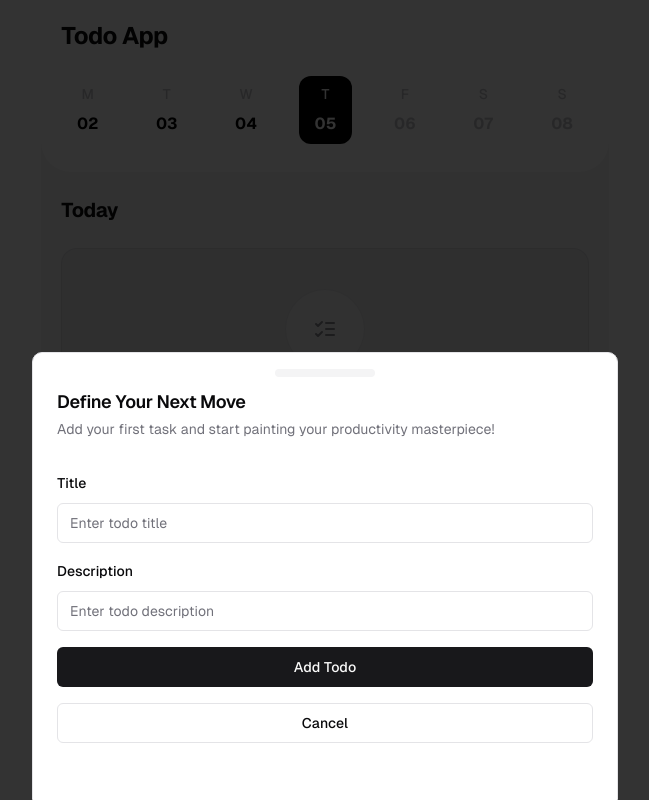
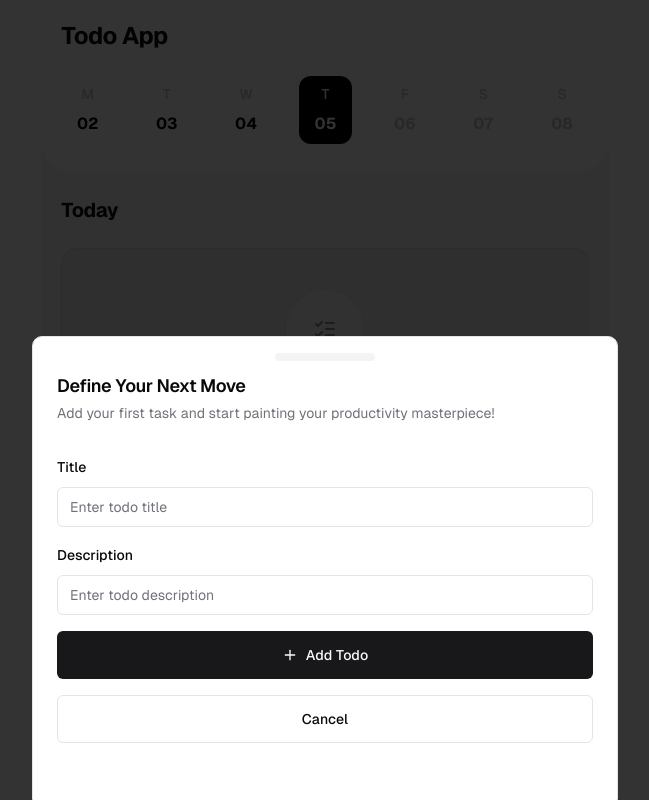
Before and after one commit to SkTomsi/next-todo, a Next.js app: page / in a window 1280 px wide. Both pictures are taken after a click on the button 640 px from the left and 728 px from the top of the page. Shown: the whole page, without its empty margins (315-964 px from the left). Built offline with nearby package versions, Linux system fonts and the light colour scheme.

Commit message:
add framer motion, ui enhancments

```diff
--- a/package.json
+++ b/package.json
@@ -22,6 +22,7 @@
 		"clsx": "^2.1.1",
 		"dayjs": "^1.11.13",
 		"lucide-react": "^0.468.0",
+		"motion": "12.0.0-alpha.2",
 		"next": "15.0.3",
 		"next-themes": "^0.4.4",
 		"react": "19.0.0-rc-66855b96-20241106",
--- a/src/app/page.tsx
+++ b/src/app/page.tsx
@@ -43,7 +43,7 @@ export default function Home() {
 						TriggerElement={
 							<Button
 								variant={"outline"}
-								className="h-16 w-16 rounded-full shadow-2xl [&_svg]:size-8"
+								className="h-16 w-16 rounded-full shadow-2xl transition-transform duration-150 ease-in-out hover:scale-110 [&_svg]:size-8"
 							>
 								<Plus />
 							</Button>
--- a/src/components/home/todo-card.tsx
+++ b/src/components/home/todo-card.tsx
@@ -1,6 +1,7 @@
 import type { Todo } from "@/lib/types";
 import { useTodoStore } from "@/store/todo-store";
 import { EllipsisVerticalIcon } from "lucide-react";
+import { motion } from "motion/react";
 import { Card } from "../ui/card";
 import { Checkbox } from "../ui/checkbox";
 import TodoDrawer from "./todo-drawer";
@@ -9,6 +10,12 @@ export default function TodoCard({ todo }: { todo: Todo }) {
 	const { toggleTodo } = useTodoStore();
 
 	return (
+		<motion.div
+			initial={{ opacity: 0, y: 20 }}
+			animate={{ opacity: 1, y: 0 }}
+			exit={{ opacity: 0, x: -200 }}
+			layout
+		>
 			<Card className="flex w-full items-center rounded-2xl border-none p-4 shadow-sm">
 				<div className="flex w-full items-start gap-4">
 					<div className="mt-1 flex">
@@ -38,18 +45,18 @@ export default function TodoCard({ todo }: { todo: Todo }) {
 							}`}
 						>
 							{todo.description}
-						{/* {todo.description.length > 50
-              ? `${todo.description.slice(0, 50)}...`
-              : todo.description} */}
 						</p>
 					</div>
 				</div>
 				<TodoDrawer
 					TriggerElement={
-					<EllipsisVerticalIcon className="h-5 w-5 hover:cursor-pointer" />
+						<div className="group flex items-center justify-center rounded-full p-2 transition-all ease-in-out hover:cursor-pointer hover:bg-zinc-100">
+							<EllipsisVerticalIcon className="h-5 w-5 " />
+						</div>
 					}
 					existingTodo={todo.id}
 				/>
 			</Card>
+		</motion.div>
 	);
 }
--- a/src/components/home/todo-drawer.tsx
+++ b/src/components/home/todo-drawer.tsx
@@ -4,12 +4,13 @@ import { useDateStore } from "@/store/dateStore";
 import { useTodoStore } from "@/store/todo-store";
 import { zodResolver } from "@hookform/resolvers/zod";
 import dayjs from "dayjs";
-import { TrashIcon } from "lucide-react";
+import { CheckIcon, PlusIcon, TrashIcon } from "lucide-react";
 import type React from "react";
 import { useEffect, useState, useTransition } from "react";
 import { useForm } from "react-hook-form";
 import { toast } from "sonner";
 import type { z } from "zod";
+import { SubmitButton } from "../submit-button";
 import { Button } from "../ui/button";
 import {
 	Drawer,
@@ -173,15 +174,23 @@ export default function TodoDrawer({
 									</FormItem>
 								)}
 							/>
-							<Button type="submit" className="w-full">
-								{todo ? "Update Todo" : "Add Todo"}
-							</Button>
+							<SubmitButton
+								text={todo ? "Update Todo" : "Add Todo"}
+								icon={
+									todo ? (
+										<CheckIcon className="h-5 w-5" />
+									) : (
+										<PlusIcon className="h-5 w-5" />
+									)
+								}
+							/>
+							{/* <Button type="submit" className="w-full"></Button> */}
 						</form>
 					</Form>
 					<DrawerFooter className=" w-full px-0">
 						<Button
 							variant="outline"
-							className="w-full"
+							className="h-12 w-full"
 							onClick={() => {
 								setOpen(false);
 								form.reset();
--- a/src/components/home/todo-list.tsx
+++ b/src/components/home/todo-list.tsx
@@ -2,6 +2,7 @@ import type { Todo } from "@/lib/types";
 import { useTodoStore } from "@/store/todo-store";
 import dayjs from "dayjs";
 import { ListChecksIcon } from "lucide-react";
+import { AnimatePresence, motion } from "motion/react";
 import { useEffect, useState } from "react";
 import TodoCard from "./todo-card";
 
@@ -16,7 +17,13 @@ export default function TodoList({ date }: { date?: string }) {
 	useEffect(() => {
 		const filteredTodos = Todos.filter((todo) =>
 			todo.createdAt?.includes(date),
-		).sort((a) => (a.completed ? 1 : -1));
+		).sort((a, b) => {
+			if (a.completed !== b.completed) {
+				return a.completed ? 1 : -1;
+			}
+
+			return dayjs(b.createdAt).valueOf() - dayjs(a.createdAt).valueOf();
+		});
 
 		setFilteredTodos(filteredTodos);
 	}, [Todos, date]);
@@ -43,10 +50,12 @@ export default function TodoList({ date }: { date?: string }) {
 		);
 	}
 	return (
-		<div className="mb-10 flex w-full flex-col gap-6">
-			{filteredTodos.map((t) => {
-				return <TodoCard todo={t} key={t.id} />;
-			})}
-		</div>
+		<motion.div className="mb-10 flex w-full flex-col gap-6" layout>
+			<AnimatePresence>
+				{filteredTodos.map((t) => {
+					return <TodoCard todo={t} key={t.id} />;
+				})}
+			</AnimatePresence>
+		</motion.div>
 	);
 }
--- a/src/components/home/week-calender.tsx
+++ b/src/components/home/week-calender.tsx
@@ -70,10 +70,10 @@ const WeekButtons: React.FC<WeekButtonProps> = ({
 				<Button
 					key={date.format("YYYY-MM-DD")}
 					onClick={() => handleDayClick(date)}
-					className={`flex h-auto flex-col gap-2 rounded-xl bg-transparent hover:text-white ${getDateStyles(date)}`}
+					className={`group flex h-auto flex-col gap-2 rounded-xl bg-transparent ${getDateStyles(date)} transition-colors ease-in-out hover:bg-muted hover:text-black`}
 				>
 					<p
-						className={`font-medium ${date.isSame(selectedDate, "day") ? "text-white" : "text-muted-foreground/40"}`}
+						className={`font-medium ${date.isSame(selectedDate, "day") ? "text-white group-hover:text-muted-foreground" : "text-muted-foreground/40 group-hover:text-black"}`}
 					>
 						{date.format("dd").slice(0, 1)}
 					</p>
--- a/src/components/submit-button.tsx
+++ b/src/components/submit-button.tsx
@@ -2,17 +2,23 @@ import { Loader2 } from "lucide-react";
 import { useFormStatus } from "react-dom";
 import { Button } from "./ui/button";
 
-export function SubmitButton({ text }: { text: string }) {
+export function SubmitButton({
+	text,
+	icon,
+}: { text: string; icon?: React.ReactNode }) {
 	const { pending } = useFormStatus();
 	return (
 		<>
 			{pending ? (
-				<Button type="submit" disabled className="flex items-center">
+				<Button type="submit" disabled className="flex h-12 items-center">
 					<Loader2 className="mr-2 h-4 w-4 animate-spin" />
 					Loading
 				</Button>
 			) : (
-				<Button type="submit">{text}</Button>
+				<Button type="submit" className="flex h-12 w-full gap-2">
+					{icon}
+					{text}
+				</Button>
 			)}
 		</>
 	);
--- a/src/components/ui/button.tsx
+++ b/src/components/ui/button.tsx
@@ -26,7 +26,7 @@ const buttonVariants = cva(
 			size: {
 				default: "h-10 px-4 py-2",
 				sm: "h-9 rounded-md px-3",
-				lg: "h-11 rounded-md px-8",
+				lg: "h-12 rounded-md px-8",
 				icon: "h-10 w-10",
 			},
 		},
```
Also changed, not shown: 1 other file (tests, documents, lock files or other folders). Lines whose indentation alone changed are shown as unchanged.
